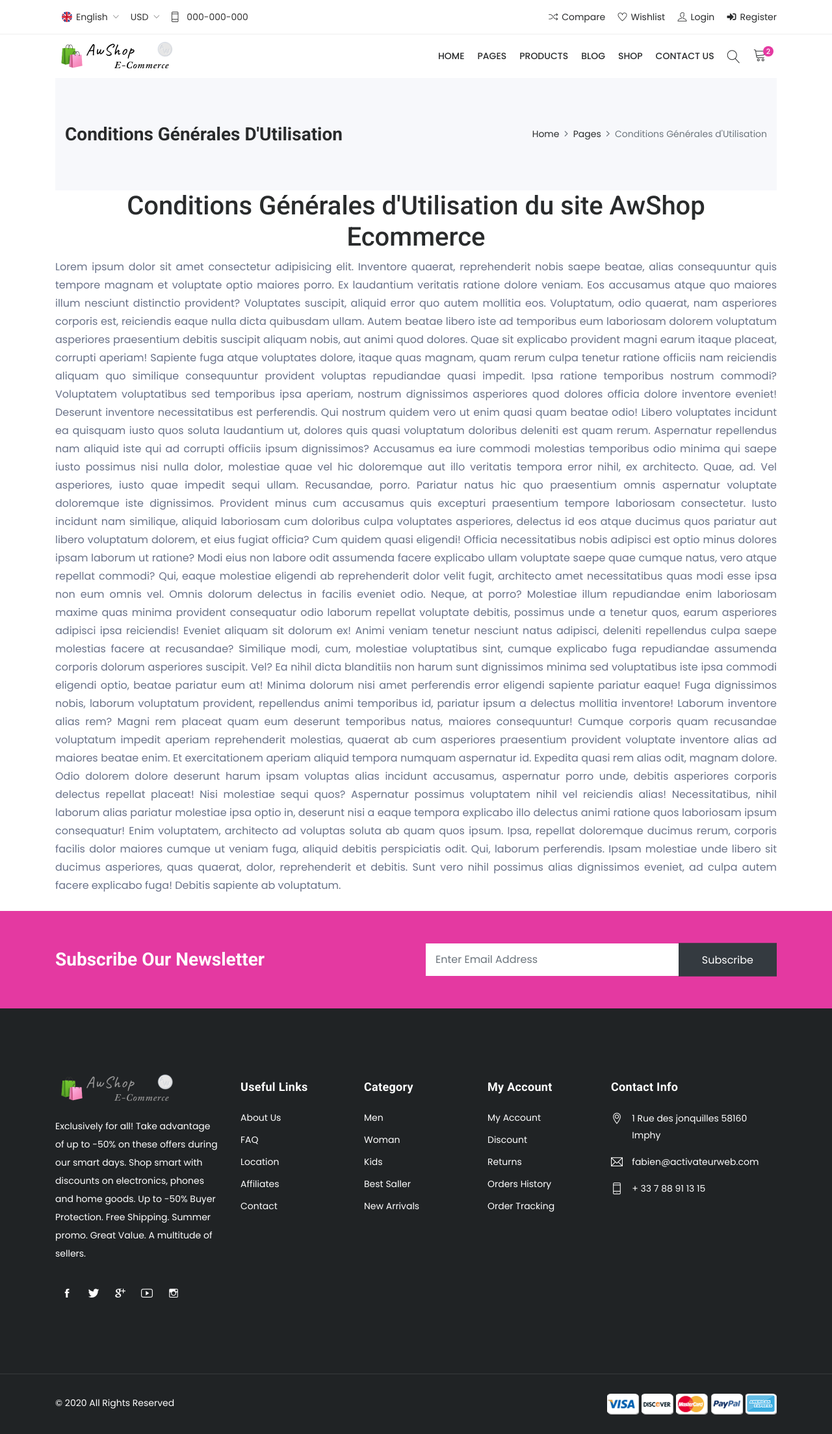
After one commit to FabRiviere/AwShop, a Symfony app: template templates/cgu/index.html.twig in a window 1280 px wide. The commit adds this page. Shown: the whole page at 65% size. Run offline with Twig, Linux system fonts and the light colour scheme; the template is opened without the code that fills it, so the values that code supplies are empty; grey boxes labelled with a size stand in for pictures from a placeholder-image service; some libraries are stand-ins or nearby versions; some web fonts are replaced.

Commit message:
Ajout de CGUController pour création des routes des conditions générales d'utilisation, voir plus par la suite. Ajout du template cgu twig et lien lors de l'inscription pour valider l'acceptation des cgu. #14

```diff
--- a/src/Controller/SecurityController.php
+++ b/src/Controller/SecurityController.php
@@ -22,7 +22,7 @@ class SecurityController extends AbstractController
     public function login(AuthenticationUtils $authenticationUtils): Response
     {
         if ($this->getUser()) {
-            return $this->redirectToRoute('app_home');
+            return $this->redirectToRoute('app_account');
         }
 
         // get the login error if there is one
--- /dev/null
+++ b/templates/cgu/index.html.twig
@@ -0,0 +1,37 @@
+{% extends 'base.html.twig' %}
+
+{% block title %}CGU AwShop Ecommerce{% endblock %}
+
+{% block body %}
+
+<div class="container">
+
+    {# partial title_section #}
+    {{ include("_partials/_title_section.html.twig", { 'name': 'Conditions Générales d\'Utilisation' }) }}
+
+    <h1 class="text-center">Conditions Générales d'Utilisation du site AwShop Ecommerce</h1>
+
+    <p class="text-justify">
+        Lorem ipsum dolor sit amet consectetur adipisicing elit. Inventore quaerat, reprehenderit nobis saepe beatae, alias consequuntur quis tempore magnam et voluptate optio maiores porro. Ex laudantium veritatis ratione dolore veniam.
+        Eos accusamus atque quo maiores illum nesciunt distinctio provident? Voluptates suscipit, aliquid error quo autem mollitia eos. Voluptatum, odio quaerat, nam asperiores corporis est, reiciendis eaque nulla dicta quibusdam ullam.
+        Autem beatae libero iste ad temporibus eum laboriosam dolorem voluptatum asperiores praesentium debitis suscipit aliquam nobis, aut animi quod dolores. Quae sit explicabo provident magni earum itaque placeat, corrupti aperiam!
+        Sapiente fuga atque voluptates dolore, itaque quas magnam, quam rerum culpa tenetur ratione officiis nam reiciendis aliquam quo similique consequuntur provident voluptas repudiandae quasi impedit. Ipsa ratione temporibus nostrum commodi?
+        Voluptatem voluptatibus sed temporibus ipsa aperiam, nostrum dignissimos asperiores quod dolores officia dolore inventore eveniet! Deserunt inventore necessitatibus est perferendis. Qui nostrum quidem vero ut enim quasi quam beatae odio!
+        Libero voluptates incidunt ea quisquam iusto quos soluta laudantium ut, dolores quis quasi voluptatum doloribus deleniti est quam rerum. Aspernatur repellendus nam aliquid iste qui ad corrupti officiis ipsum dignissimos?
+        Accusamus ea iure commodi molestias temporibus odio minima qui saepe iusto possimus nisi nulla dolor, molestiae quae vel hic doloremque aut illo veritatis tempora error nihil, ex architecto. Quae, ad.
+        Vel asperiores, iusto quae impedit sequi ullam. Recusandae, porro. Pariatur natus hic quo praesentium omnis aspernatur voluptate doloremque iste dignissimos. Provident minus cum accusamus quis excepturi praesentium tempore laboriosam consectetur.
+        Iusto incidunt nam similique, aliquid laboriosam cum doloribus culpa voluptates asperiores, delectus id eos atque ducimus quos pariatur aut libero voluptatum dolorem, et eius fugiat officia? Cum quidem quasi eligendi!
+        Officia necessitatibus nobis adipisci est optio minus dolores ipsam laborum ut ratione? Modi eius non labore odit assumenda facere explicabo ullam voluptate saepe quae cumque natus, vero atque repellat commodi?
+        Qui, eaque molestiae eligendi ab reprehenderit dolor velit fugit, architecto amet necessitatibus quas modi esse ipsa non eum omnis vel. Omnis dolorum delectus in facilis eveniet odio. Neque, at porro?
+        Molestiae illum repudiandae enim laboriosam maxime quas minima provident consequatur odio laborum repellat voluptate debitis, possimus unde a tenetur quos, earum asperiores adipisci ipsa reiciendis! Eveniet aliquam sit dolorum ex!
+        Animi veniam tenetur nesciunt natus adipisci, deleniti repellendus culpa saepe molestias facere at recusandae? Similique modi, cum, molestiae voluptatibus sint, cumque explicabo fuga repudiandae assumenda corporis dolorum asperiores suscipit. Vel?
+        Ea nihil dicta blanditiis non harum sunt dignissimos minima sed voluptatibus iste ipsa commodi eligendi optio, beatae pariatur eum at! Minima dolorum nisi amet perferendis error eligendi sapiente pariatur eaque!
+        Fuga dignissimos nobis, laborum voluptatum provident, repellendus animi temporibus id, pariatur ipsum a delectus mollitia inventore! Laborum inventore alias rem? Magni rem placeat quam eum deserunt temporibus natus, maiores consequuntur!
+        Cumque corporis quam recusandae voluptatum impedit aperiam reprehenderit molestias, quaerat ab cum asperiores praesentium provident voluptate inventore alias ad maiores beatae enim. Et exercitationem aperiam aliquid tempora numquam aspernatur id.
+        Expedita quasi rem alias odit, magnam dolore. Odio dolorem dolore deserunt harum ipsam voluptas alias incidunt accusamus, aspernatur porro unde, debitis asperiores corporis delectus repellat placeat! Nisi molestiae sequi quos?
+        Aspernatur possimus voluptatem nihil vel reiciendis alias! Necessitatibus, nihil laborum alias pariatur molestiae ipsa optio in, deserunt nisi a eaque tempora explicabo illo delectus animi ratione quos laboriosam ipsum consequatur!
+        Enim voluptatem, architecto ad voluptas soluta ab quam quos ipsum. Ipsa, repellat doloremque ducimus rerum, corporis facilis dolor maiores cumque ut veniam fuga, aliquid debitis perspiciatis odit. Qui, laborum perferendis.
+        Ipsam molestiae unde libero sit ducimus asperiores, quas quaerat, dolor, reprehenderit et debitis. Sunt vero nihil possimus alias dignissimos eveniet, ad culpa autem facere explicabo fuga! Debitis sapiente ab voluptatum.
+    </p>
+</div>
+{% endblock %}
--- a/templates/registration/register.html.twig
+++ b/templates/registration/register.html.twig
@@ -43,7 +43,7 @@
 							</div>
 							<div class="form-group">
 								{{ form_row(registrationForm.agreeTerms) }}
-								<a href="" target="_blank">Read Conditions</a>
+								<a href="{{ path('app_cgu_conditions') }}" target="_blank">Read Conditions</a>
 							</div>
 							<div class="form-group">
 								<button type="submit" class="btn btn-fill-out btn-block" name="register">Register</button>
```
Also changed, not shown: src/Controller/CGUController.php (added, +17 -0 lines).
